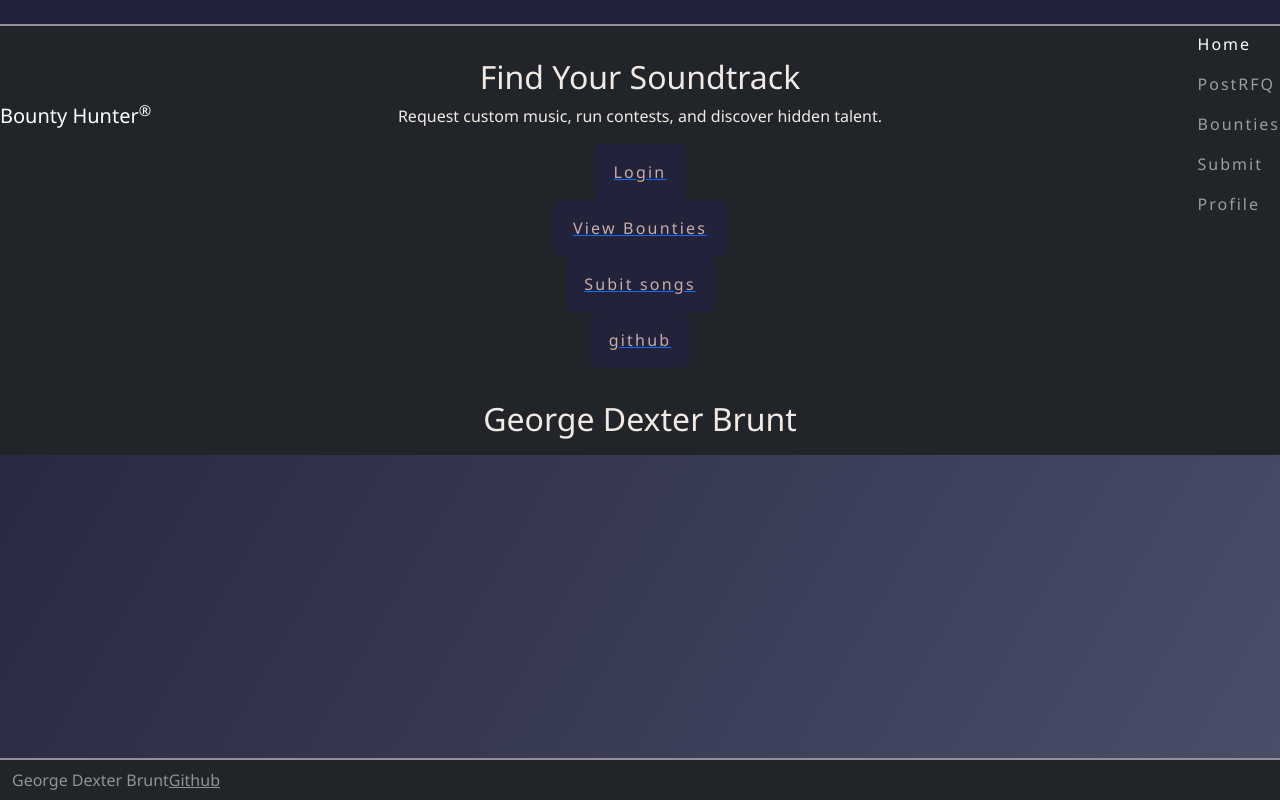
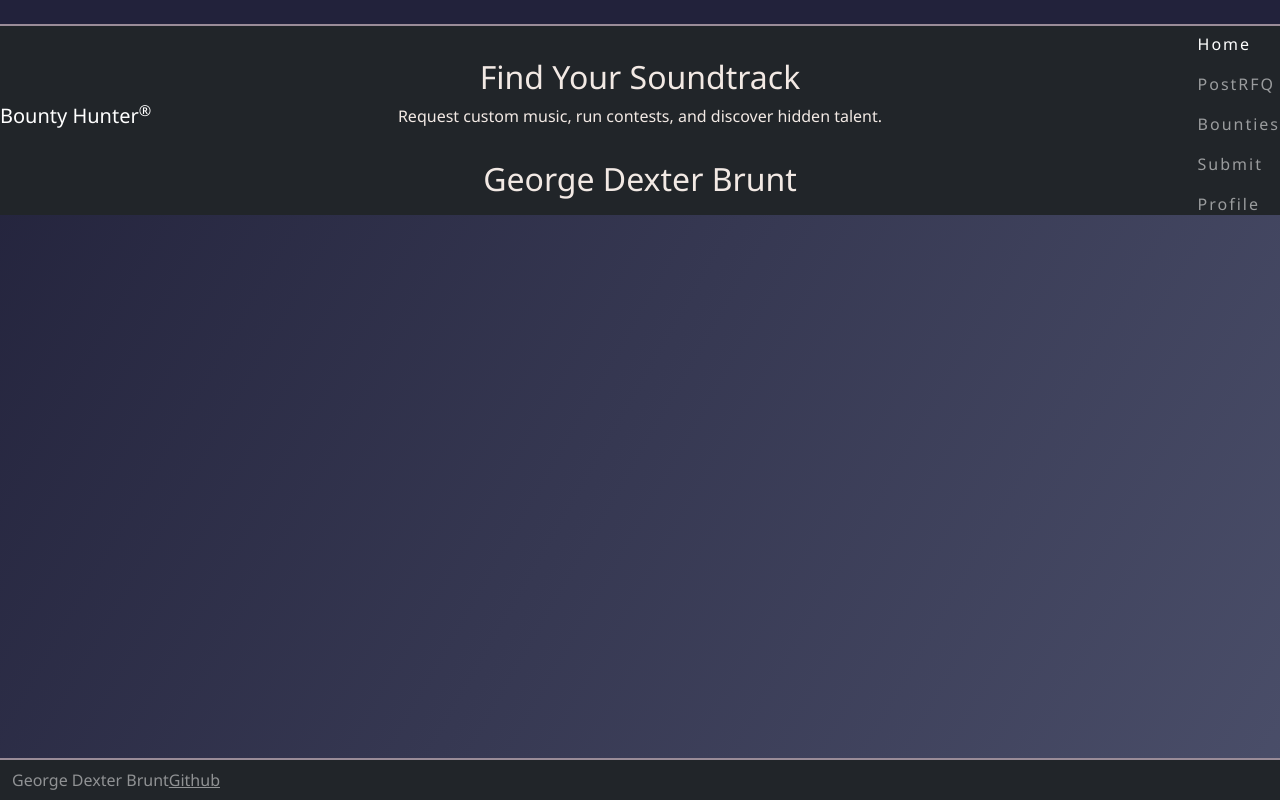
Before and after one commit to GDGB680/startup-project, a React (Vite) app: page / in a window 1280 px wide. Built offline with nearby package versions, Linux system fonts and the light colour scheme.

Commit message:
finished react pt 1

```diff
--- a/src/home/home.jsx
+++ b/src/home/home.jsx
@@ -8,7 +8,7 @@ export function Home() {
             <p>Request custom music, run contests, and discover hidden talent.</p>
         </section>
 
-        <a href="Profile.html">
+        {/* <a href="Profile.html">
             <button className="card-btn-big">Login</button>
         </a>
         <a href="Bounties.html">
@@ -19,7 +19,7 @@ export function Home() {
         </a>
         <a href="https://github.com/GDGB680/startup-project/tree/main#" target="_blank">
             <button className="card-btn-big">github</button>
-        </a>
+        </a> */}
 
         <section className="intro">
             <h2>George Dexter Brunt</h2>
```
Also changed, not shown: 2 other files (tests, documents, lock files or other folders).
